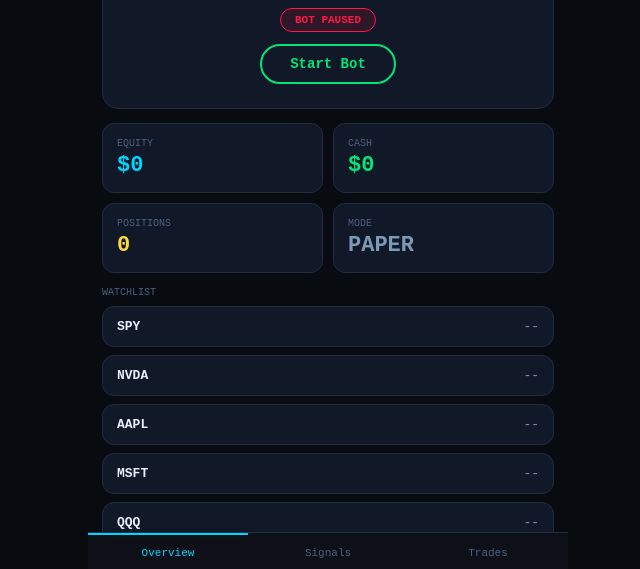
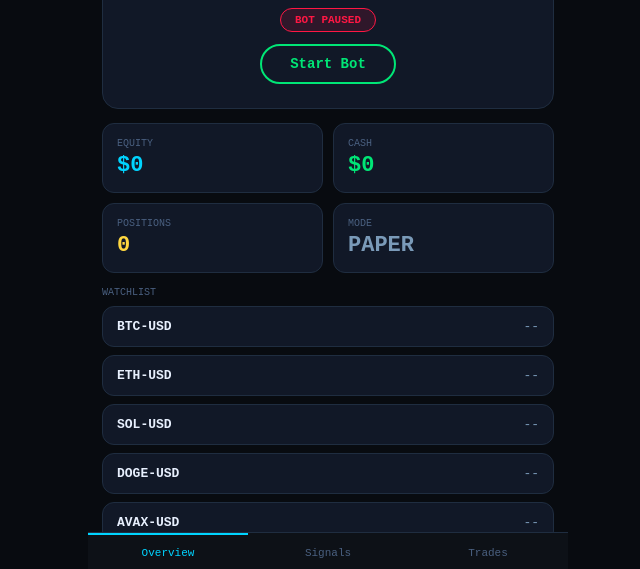
Before and after one commit to dominicthernandez-sys/Apextrade-bot, a website: page index.html in a window 1280 px wide. Shown: the part 229-798 px from the top of the page, without its empty margins (312-952 px from the left). Drawn offline with Linux system fonts and the light colour scheme; no server answers.

Commit message:
Update index.html

```diff
--- a/index.html
+++ b/index.html
@@ -53,7 +53,7 @@ body{margin:0;background:#080b10;color:#e8f0fe;font-family:monospace;max-width:4
 
 <script>
 var T=0, S=null, PR={}, TR=[], SG=[], PNL=null, ERR=false, PERIOD="today";
-var WL=["SPY","NVDA","AAPL","MSFT","QQQ","TSLA","AMZN","GOOGL","META","COIN","MSTR","AMD","PLTR","RIVN","SOFI","MARA","HOOD","SOUN","IONQ","RGTI","QUBT","SMCI","ARM","AVGO","MU","CVNA","UBER","LYFT","DASH"];
+var WL=["BTC-USD","ETH-USD","SOL-USD","DOGE-USD","AVAX-USD","SPY","NVDA","AAPL","MSFT","QQQ","TSLA","AMZN","GOOGL","META","COIN","MSTR","AMD","PLTR","RIVN","SOFI","MARA","HOOD","SOUN","IONQ","RGTI","QUBT","SMCI","ARM","AVGO","MU","CVNA","UBER","LYFT","DASH"];
 
 function tab(n){
   T=n;
```
